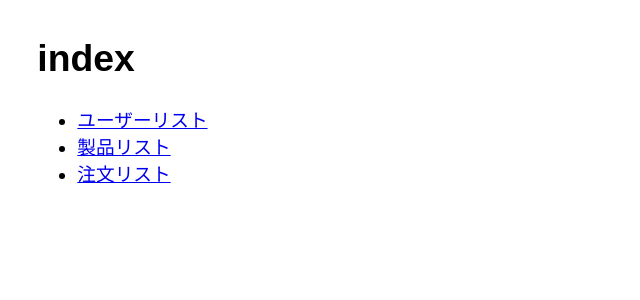
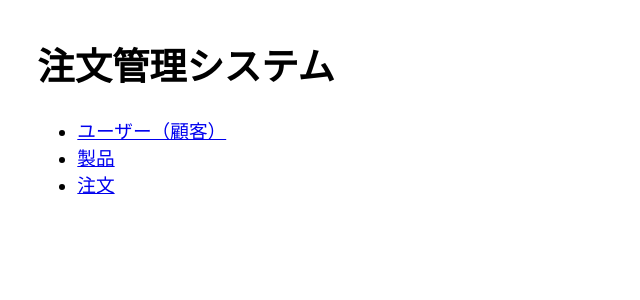
Before and after one commit to Nagatani/python-flask-peewee-sample, a Python web app: template templates/index.html in a window 1280 px wide. Shown: the top 300 px of the page, without its empty margins (0-640 px from the left). Run offline with Jinja, Linux system fonts and the light colour scheme; the template is opened without the code that fills it, so the values that code supplies are empty.

Commit message:
Update index.html

```diff
--- a/templates/index.html
+++ b/templates/index.html
@@ -2,15 +2,15 @@
 <html lang="ja">
 <head>
     <meta charset="UTF-8">
-    <title>データ一覧</title>
+    <title>注文管理システム</title>
     <link rel="stylesheet" href="{{ url_for('static', filename='base-style.css') }}">
 </head>
 <body>
-    <h1>index</h1>
+    <h1>注文管理システム</h1>
     <ul>
-      <li><a href="{{ url_for('user.list') }}">ユーザーリスト</a></li>
-      <li><a href="{{ url_for('product.list') }}">製品リスト</a></li>
-      <li><a href="{{ url_for('order.list') }}">注文リスト</a></li>
+      <li><a href="{{ url_for('user.list') }}">ユーザー（顧客）</a></li>
+      <li><a href="{{ url_for('product.list') }}">製品</a></li>
+      <li><a href="{{ url_for('order.list') }}">注文</a></li>
     </ul>
 </body>
 </html>
```
